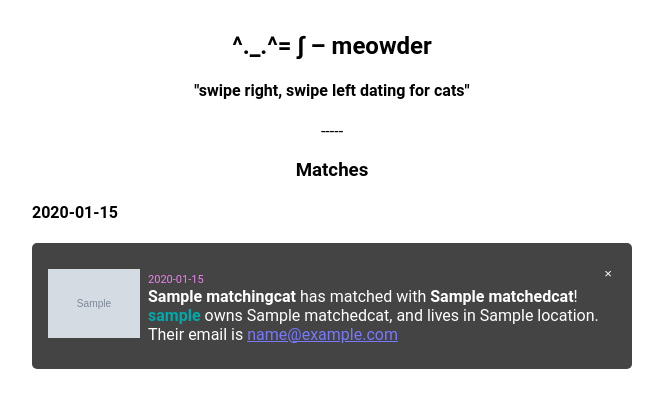
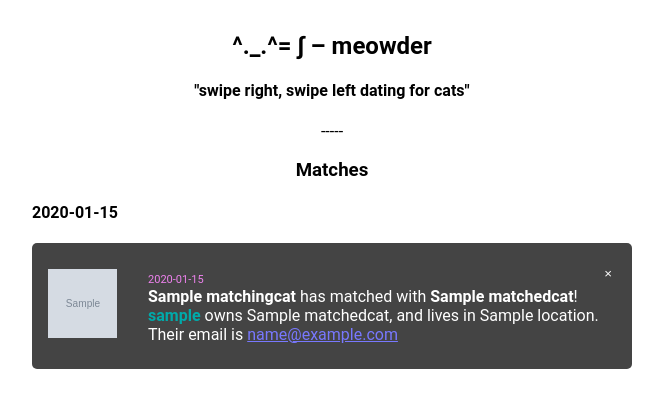
Before and after one commit to mwiens91/meowder, a Django app: template templates/matches.html in a window 1280 px wide. Shown: the top 408 px of the page, without its empty margins (308-971 px from the left). Run offline with Django 3.2, Linux system fonts and the light colour scheme; the template is opened without the code that fills it: most values are stand-ins (such as "Sample title", 1, 10 or a date in 2020); grey boxes marked "Sample" are stand-in pictures; parts of the project's set-up code (start-up, migrations or seed data) failed here and were passed over.

Commit message:
Fix profile picture previews on matches page

```diff
--- a/templates/matches.html
+++ b/templates/matches.html
@@ -44,7 +44,7 @@ The page which shows a user's cat's matches.
 				{% for match in matches %}
 					<div class="matchbox">
 						<div style="flex-basis: 100px; align-self: center;">
-							<img style="object-fit: contain;" src="
+							<img style="object-fit: cover" width=69 height=69 src="
 								{# Show the "matchee" cat's profile picture, or a default if it doesn't have a profile picture #}
 								{% if match.matchedcat.profilepic %}
 									{{ match.matchedcat.profilepic.url }}
@@ -52,7 +52,7 @@ The page which shows a user's cat's matches.
 									{% static "/cat_default_profile_pic.png" %}
 								{% endif %}
 
-							" height=69>
+							">
 						</div>
 
 						{# Show a message about the match #}
```
